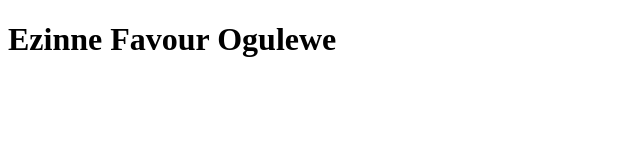
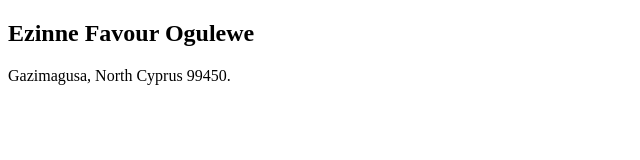
Before and after one commit to Zinny06/Resume, a plain HTML site: page index.html in a window 1280 px wide. Shown: the whole page, without its empty margins (0-640 px from the left). Drawn offline with Linux system fonts and the light colour scheme.

Commit message:
Update index.html

```diff
--- a/index.html
+++ b/index.html
@@ -1,6 +1,10 @@
 <!DOCTYPE html>
 <html>
 <body>
-<h1>Ezinne Favour Ogulewe</h1>
+  <section>
+    <h1>Ezinne Favour Ogulewe</h1>
+    <p>Gazimagusa, North Cyprus 99450.</p>
+  </section>
+
 </body>
 </html>
```
